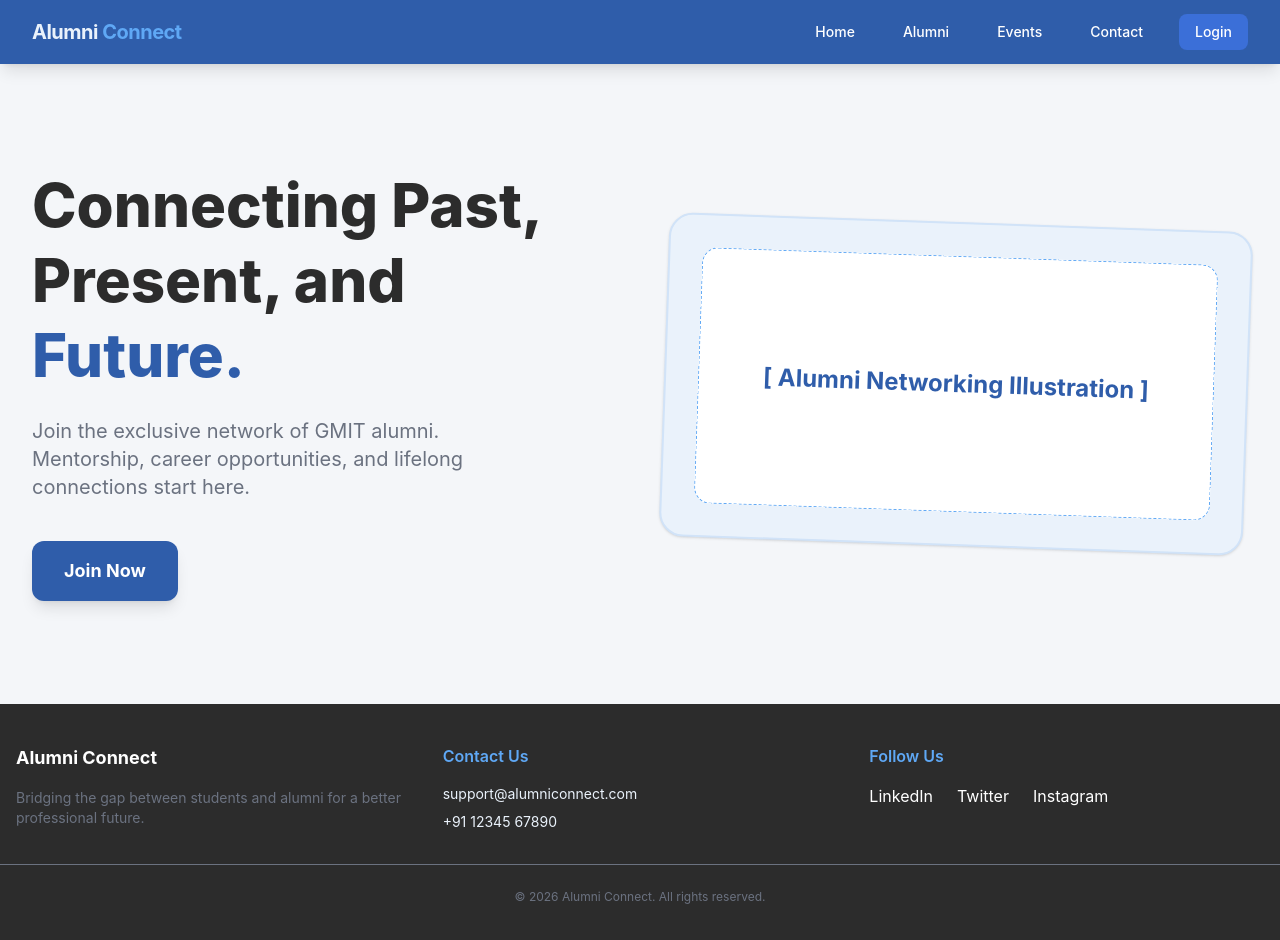
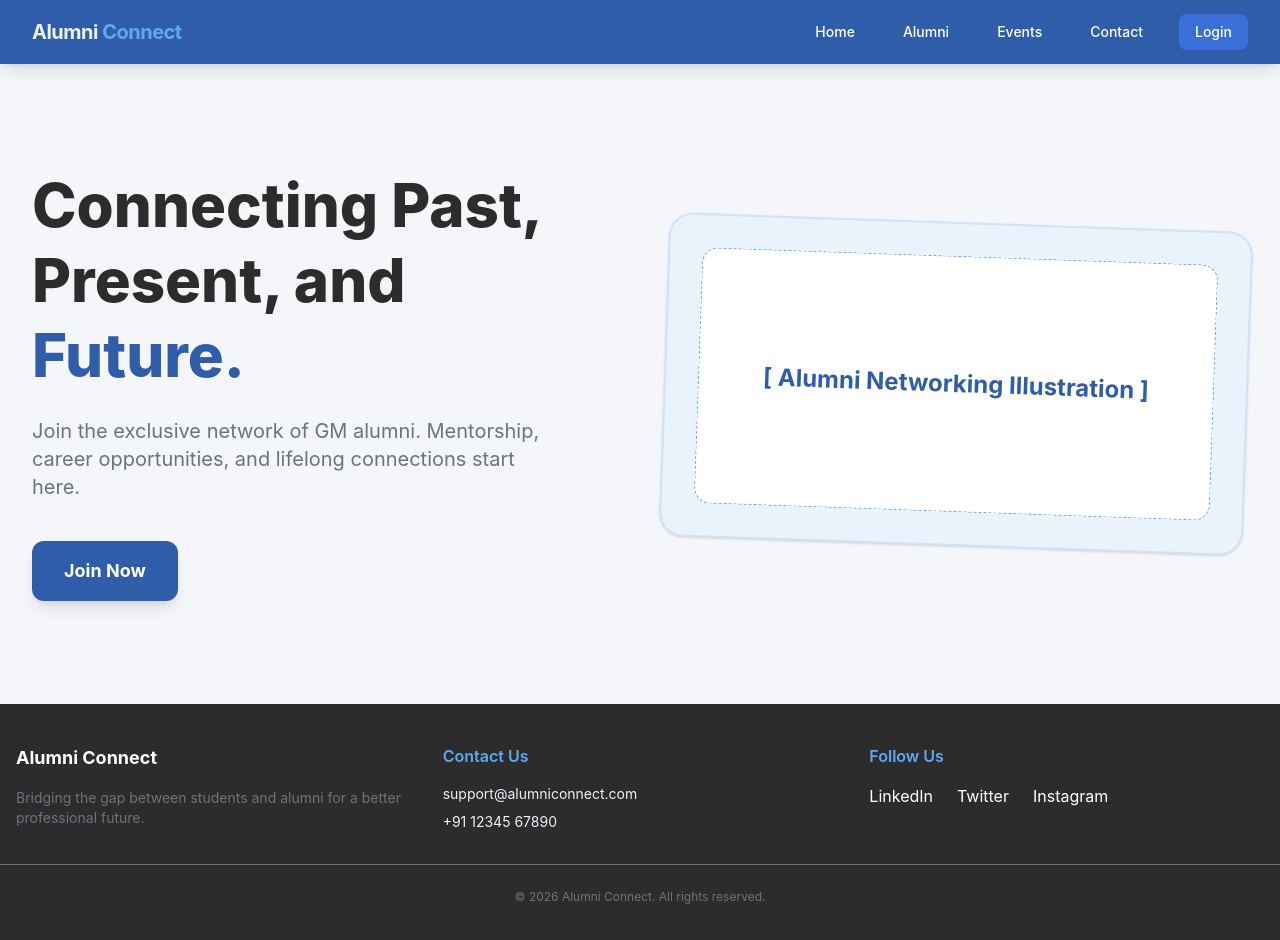
Before and after one commit to Kousthubha96/Alumini-Connect, a React (Vite) app in the folder client/: page / in a window 1280 px wide. Shown: the top 940 px of the page. Built offline with nearby package versions, Linux system fonts and the light colour scheme.

Commit message:
feat: changed GMIT to GM in home page

```diff
--- a/client/src/pages/Home.jsx
+++ b/client/src/pages/Home.jsx
@@ -12,7 +12,7 @@ const Home = () => {
             Connecting Past, Present, and <span className="text-[#2F5DAA]">Future.</span>
           </h1>
           <p className="text-lg md:text-xl text-[#6B7280] max-w-lg mx-auto md:mx-0">
-            Join the exclusive network of GMIT alumni. Mentorship, career opportunities, and lifelong connections start here.
+            Join the exclusive network of GM alumni. Mentorship, career opportunities, and lifelong connections start here.
           </p>
           <div className="pt-4">
             <Link
```
